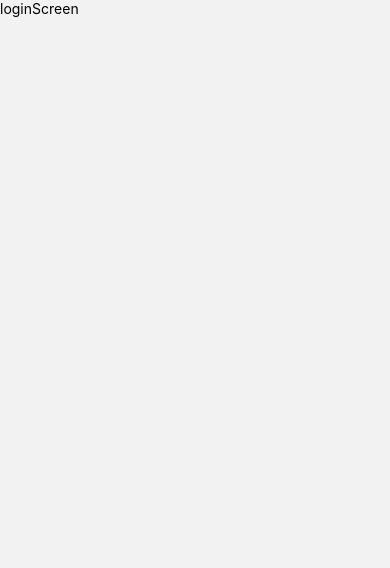
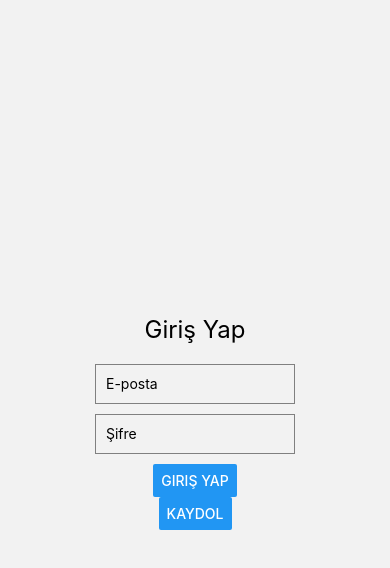
Before and after one commit to alpayyy/PinsoftCashAPP, a React Native app in the folder pinsoftCashApp/: screen /loginScreen in a window 390 px wide. Shown: the top 568 px of the page. Built offline with nearby package versions, Linux system fonts and the light colour scheme.

Commit message:
Update loginScreen.js

```diff
--- a/pinsoftCashApp/src/screens/loginScreen.js
+++ b/pinsoftCashApp/src/screens/loginScreen.js
@@ -1,7 +1,60 @@
-import { Text } from "react-native"
+import React, { useState } from "react";
+import { View, Text, TextInput, Button, StyleSheet } from "react-native";
 
-const loginScreen = () => {
-  return <Text>loginScreen</Text>;
+const LoginScreen = ({ navigation }) => {
+  const [email, setEmail] = useState("");
+  const [password, setPassword] = useState("");
+
+  const handleLogin = () => {
+    // giriş işlemi gerçekleştirilir
+
+  };
+
+  const handleSignup = () => {
+    // Kaydol düğmesinden yönlendirme işlemleri
+    navigation.navigate("SignupScreen");
+  };
+
+  return (
+    <View style={styles.container}>
+      <Text style={styles.heading}>Giriş Yap</Text>
+      <TextInput
+        style={styles.input}
+        placeholder="E-posta"
+        value={email}
+        onChangeText={(enteredEmail) => setEmail(enteredEmail)}
+      />
+      <TextInput
+        style={styles.input}
+        placeholder="Şifre"
+        secureTextEntry={true}
+        value={password}
+        onChangeText={(enteredPassword) => setPassword(enteredPassword)}
+      />
+      <Button title="Giriş Yap" onPress={handleLogin} />
+      <Button title="Kaydol" onPress={handleSignup} />
+    </View>
+  );
 };
 
-export default loginScreen;
+const styles = StyleSheet.create({
+  container: {
+    flex: 1,
+    justifyContent: "center",
+    alignItems: "center",
+  },
+  heading: {
+    fontSize: 24,
+    marginBottom: 20,
+  },
+  input: {
+    width: 200,
+    height: 40,
+    borderColor: "gray",
+    borderWidth: 1,
+    marginBottom: 10,
+    padding: 10,
+  },
+});
+
+export default LoginScreen;
```
